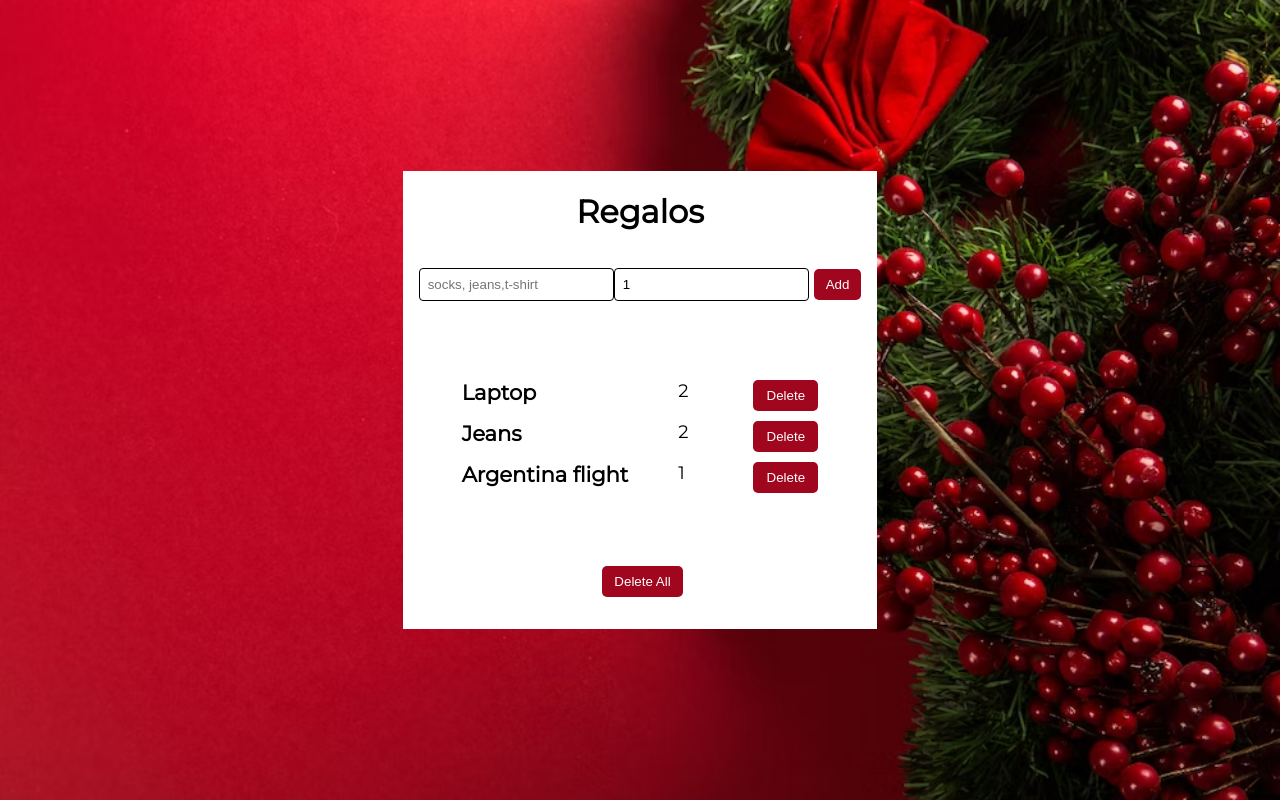
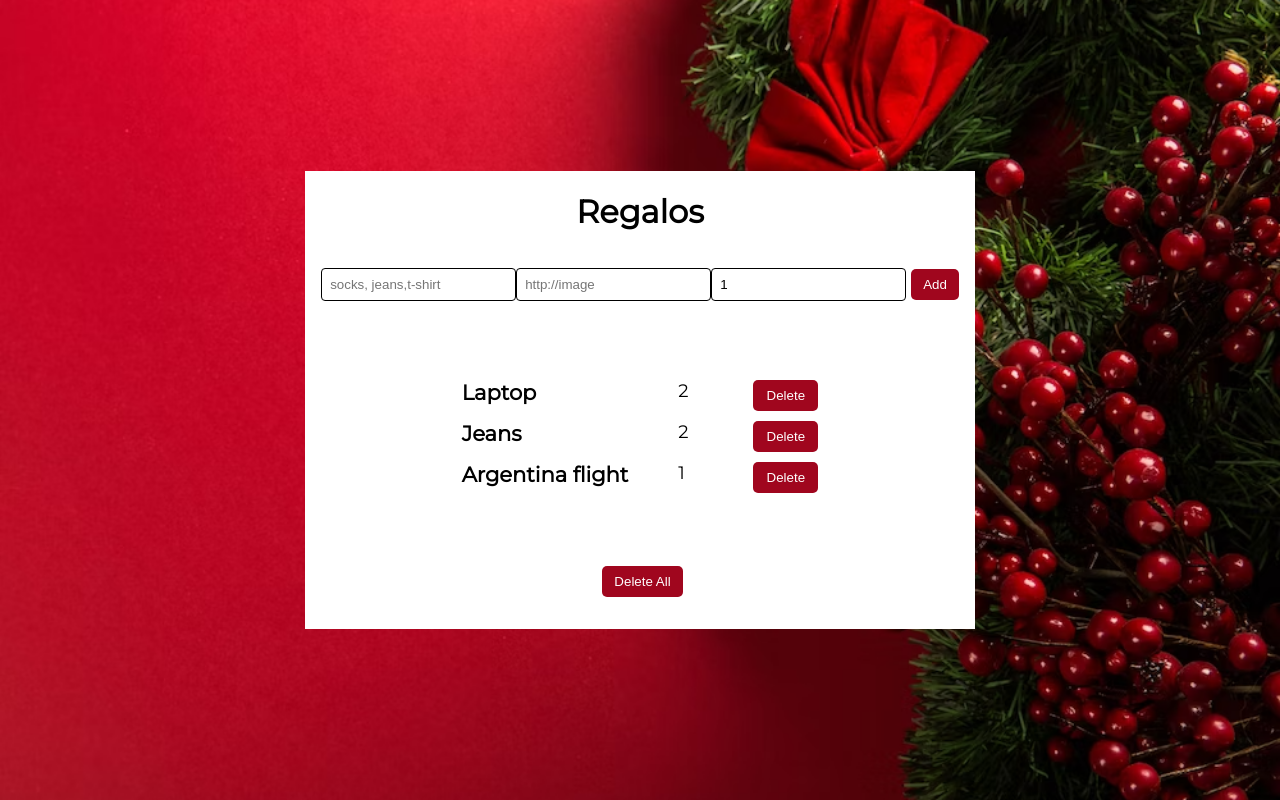
Before and after one commit to Gaston82/adviency-06, a React (Vite) app: page / in a window 1280 px wide. Built offline with nearby package versions, Linux system fonts and the light colour scheme.

Commit message:
Add input url to Form component

```diff
--- a/src/components/Form/Form.tsx
+++ b/src/components/Form/Form.tsx
@@ -7,10 +7,11 @@ interface FormProps {
 }
 
 const Form = ({ onAddGifts }: FormProps): React.ReactElement => {
-  const [gift, setGift] = useState({
+  const [gift, setGift] = useState<GiftStructure>({
     id: crypto.randomUUID(),
     name: "",
     quantity: 1,
+    image: "",
   });
 
   const handleSubmit = (event: React.FormEvent<HTMLFormElement>) => {
@@ -28,7 +29,7 @@ const Form = ({ onAddGifts }: FormProps): React.ReactElement => {
     });
   };
 
-  const { name, quantity } = gift;
+  const { name, quantity, image } = gift;
 
   return (
     <form className="form" onSubmit={handleSubmit}>
@@ -40,6 +41,14 @@ const Form = ({ onAddGifts }: FormProps): React.ReactElement => {
         name="name"
         onChange={handleInputChange}
         autoComplete="off"
+      />
+      <input
+        className="form__input"
+        type="url"
+        name="image"
+        value={image}
+        placeholder="http://image"
+        onChange={handleInputChange}
       />
       <input
         type="number"
```
